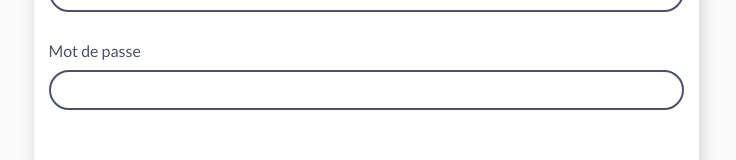
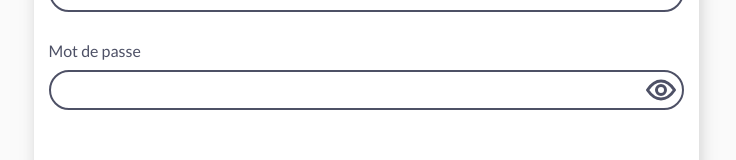
Before and after one commit to ClementBellier/P7-Groupomania, a React (Vite) app in the folder front/: page / in a window 1280 px wide. Shown: the part 385-545 px from the top of the page, without its empty margins (274-1010 px from the left). Built offline with nearby package versions, Linux system fonts and the light colour scheme.

Commit message:
feat(front): Password input display or hide text
Display password conditions before keyboard entrie

```diff
--- a/front/index.html
+++ b/front/index.html
@@ -20,6 +20,32 @@
   <body>
     <div id="root"></div>
     <svg display="none">
+      <symbol xmlns="http://www.w3.org/2000/svg" fill="none" id="eye">
+        <path
+          xmlns="http://www.w3.org/2000/svg"
+          stroke="currentColor"
+          stroke-linejoin="round"
+          stroke-width="2"
+          d="M3 12c5.4-8 12.6-8 18 0-5.4 8-12.6 8-18 0z"
+        />
+        <path
+          xmlns="http://www.w3.org/2000/svg"
+          stroke="currentColor"
+          stroke-linejoin="round"
+          stroke-width="2"
+          d="M15 12a3 3 0 11-6 0 3 3 0 016 0z"
+        />
+      </symbol>
+      <symbol xmlns="http://www.w3.org/2000/svg" fill="none" id="eye-off">
+        <path
+          xmlns="http://www.w3.org/2000/svg"
+          stroke="currentColor"
+          stroke-linecap="round"
+          stroke-linejoin="round"
+          stroke-width="2"
+          d="M3 5l16 16M11.148 9.123a3 3 0 013.722 3.752M8.41 6.878C12.674 4.762 17.267 6.47 21 12c-1.027 1.521-2.119 2.753-3.251 3.696m-2.509 1.59C11.076 19.142 6.631 17.38 3 12c1.01-1.496 2.083-2.713 3.196-3.65"
+        />
+      </symbol>
       <symbol id="comment" xmlns="http://www.w3.org/2000/svg" fill="none">
         <g fill="currentColor">
           <path
--- a/front/src/components/PasswordInput.jsx
+++ b/front/src/components/PasswordInput.jsx
@@ -15,6 +15,7 @@ export function PasswordInput({
   const [isHaveLowercase, setIsHaveLowercase] = useState(false)
   const [isHaveTwoDigits, setIsHaveTwoDigits] = useState(false)
   const [isHaveSpecialChar, setIsHaveSpecialChar] = useState(false)
+  const [hidePassword, setHidePassword] = useState(true)
 
   const handlepasswordInput = value => {
     setPassword(value)
@@ -59,11 +60,20 @@ export function PasswordInput({
     if (isAnErrorInPassword) return <ErrorMessage />
     return <span className="success-message">{TEXT.WHOLEPASSWORD.SUCCESS}</span>
   }
+  const EyeIcon = () => {
+      return (
+        <svg viewBox="0 0 24 24" onClick={()=>setHidePassword(!hidePassword)}>
+          <use href={hidePassword ? "#eye" : "#eye-off"} />
+        </svg>
+      )
+  }
+
   return (
     <>
+      <div className="password-input">
         <input
           id="password"
-        type="password"
+          type={hidePassword ? "password" : "text"}
           value={password}
           onChange={e => handlepasswordInput(e.target.value)}
           onFocus={() => setIsOnFocus(true)}
@@ -71,9 +81,9 @@ export function PasswordInput({
           placeholder={!isLoginActive ? TEXT.PLACEHOLDER : undefined}
           required
         />
-      {!isLoginActive && isOnFocus && password.length !== 0 && (
-        <IsThereAnErrorInPassword />
-      )}
+        <EyeIcon />
+      </div>
+      {!isLoginActive && isOnFocus && <IsThereAnErrorInPassword />}
     </>
   )
 }
--- a/front/src/components/styles/Login.css
+++ b/front/src/components/styles/Login.css
@@ -85,3 +85,19 @@
 .success-message{
     --message-color: var(--success-color);
 }
+.password-input{
+    position: relative;
+}
+.password-input svg{
+    position: absolute;
+    right: 5px;
+    width: 36px;
+    margin-block: 2px;
+    cursor: pointer;
+}
+.password-input svg:hover{
+    color: var(--primary-color)
+}
+.password-input input{
+    width: 100%;
+}
```
Lines whose indentation alone changed are shown as unchanged.
